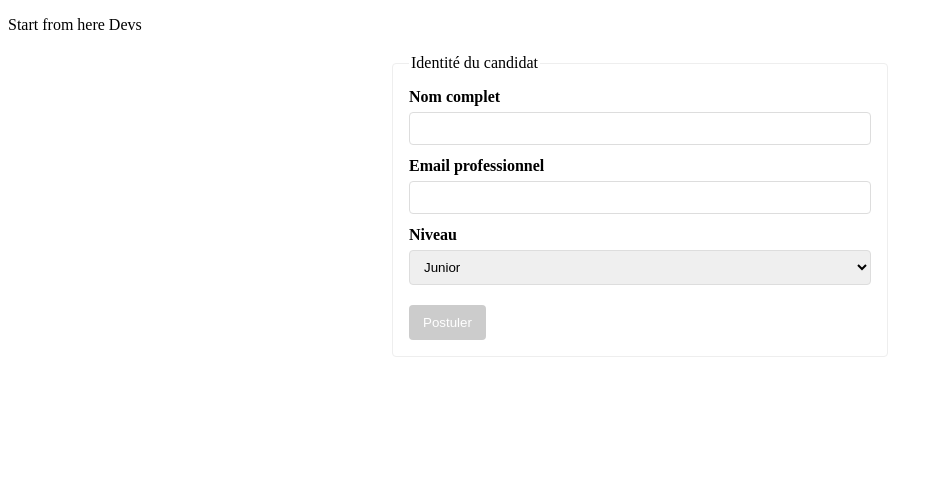
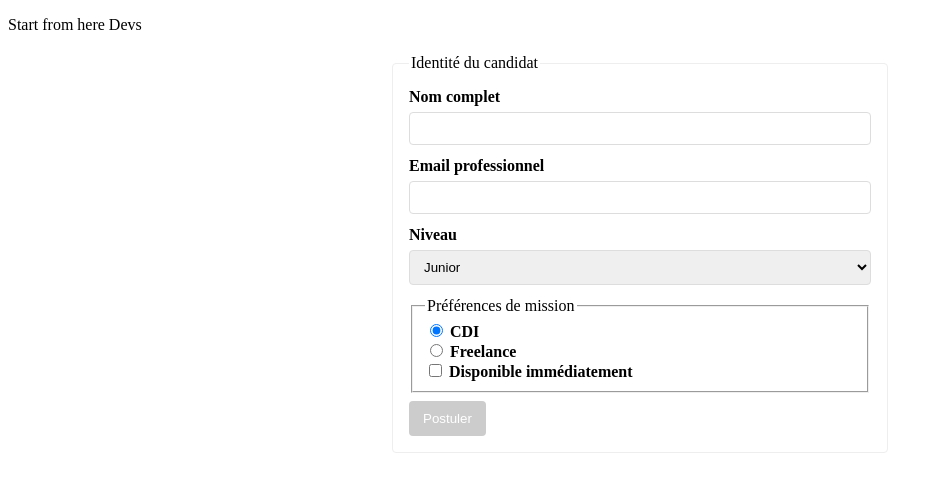
Before and after one commit to Must01/Atelier-Finale-N-4, an Angular app: page / in a window 1280 px wide. Shown: the top 492 px of the page, without its empty margins (0-942 px from the left). Built offline with nearby package versions, Linux system fonts and the light colour scheme.

Commit message:
add Préférences de mission

```diff
--- a/src/app/components/candidate-form/candidate-form.component.html
+++ b/src/app/components/candidate-form/candidate-form.component.html
@@ -73,6 +73,41 @@
         <div *ngIf="level.errors?.['required']">Niveau requis</div>
       </div>
     </div>
+  <fieldset ngModelGroup="preferences">
+  <legend>Préférences de mission</legend>
+
+  <label>
+    <input
+      type="radio"
+      name="contractType"
+      value="CDI"
+      [(ngModel)]="candidate.preferences.contractType"
+    />
+    CDI
+  </label>
+<br>
+  <label>
+    <input
+      type="radio"
+      name="contractType"
+      value="Freelance"
+      [(ngModel)]="candidate.preferences.contractType"
+    />
+    Freelance
+  </label>
+
+  <br />
+
+  <label>
+    <input
+      type="checkbox"
+      name="available"
+      [(ngModel)]="candidate.preferences.available"
+    />
+    Disponible immédiatement
+  </label>
+</fieldset>
+
 
     <button type="submit" [disabled]="candidateForm.invalid" class="btn-submit">
       Postuler
--- a/src/app/components/candidate-form/candidate-form.component.ts
+++ b/src/app/components/candidate-form/candidate-form.component.ts
@@ -13,7 +13,11 @@ export class CandidateFormComponent {
   candidate = {
     name: '',
     email: '',
-    level: 'Junior'
+    level: 'Junior',
+    preferences: {
+      contractType: 'CDI',
+      available: false
+    }
   };
 
   onSubmit(form: NgForm) {
@@ -21,7 +25,11 @@ export class CandidateFormComponent {
       form.resetForm({
         name: '',
         email: '',
-        level: 'Junior'
+        level: 'Junior',
+        preferences: {
+          contractType: 'CDI',
+          available: false
+        }
       });
     }
   }
```
Also changed, not shown: 1 other file (tests, documents, lock files or other folders).
